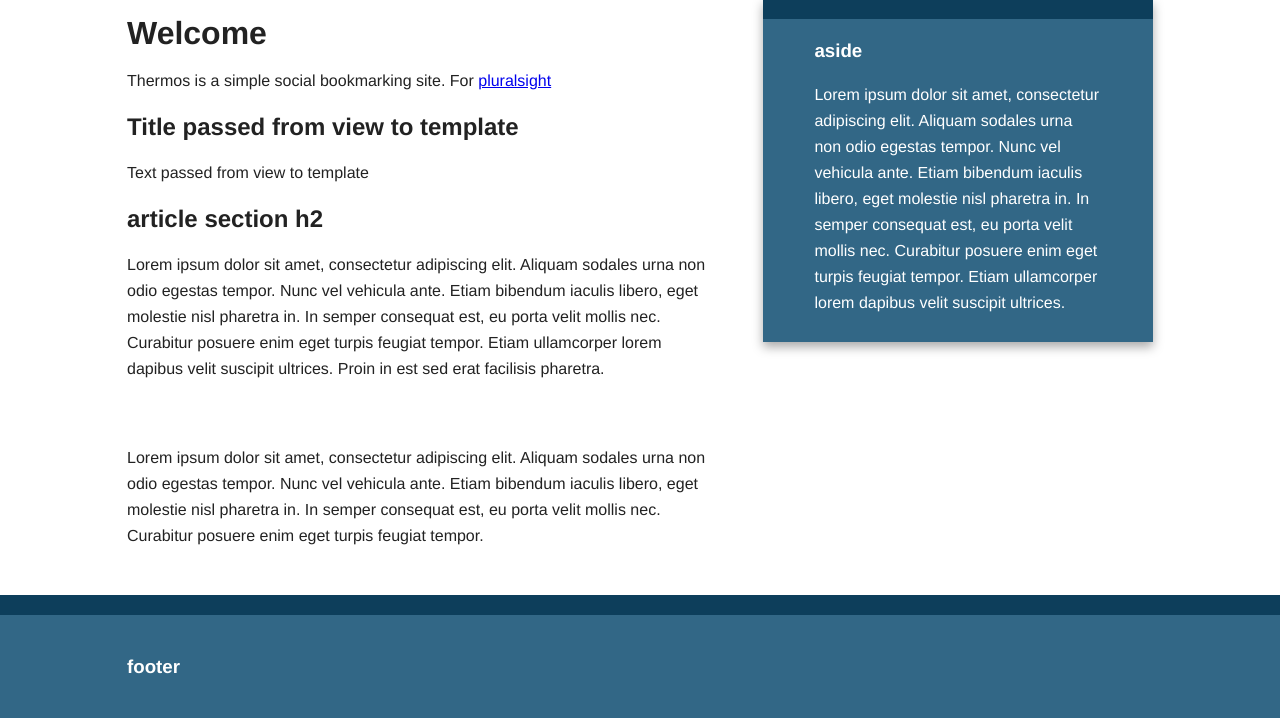
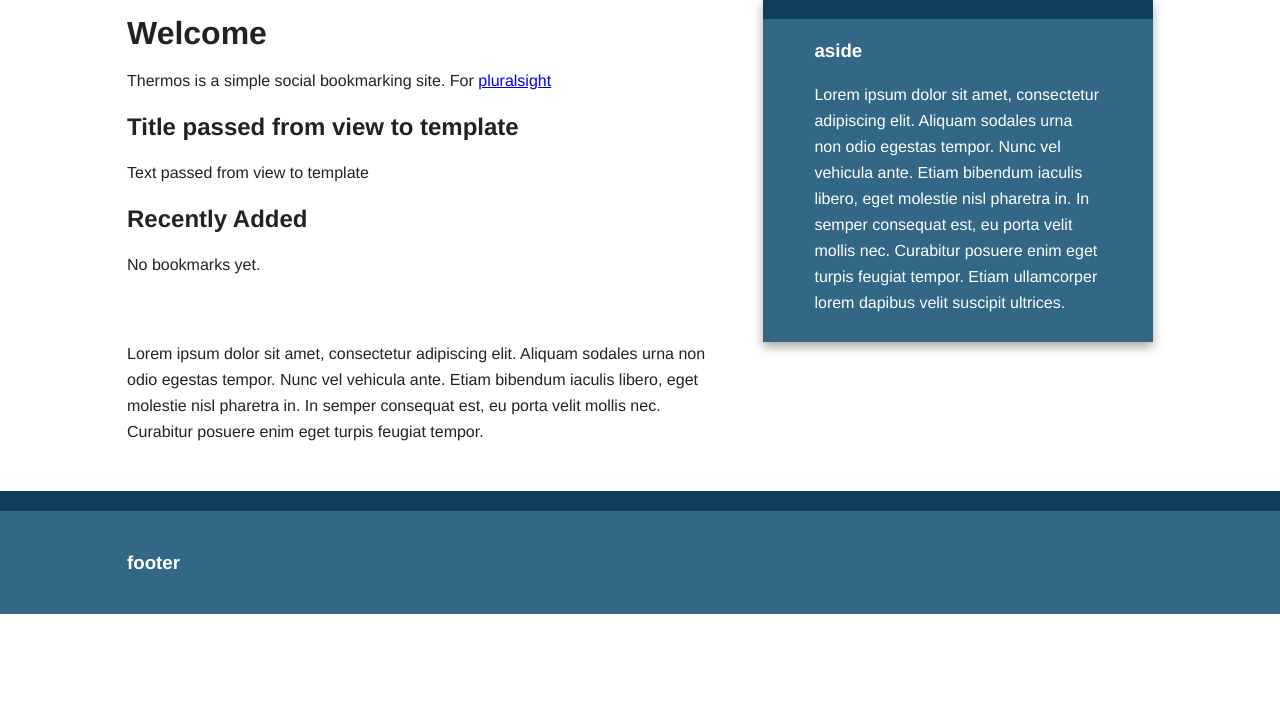
Before and after one commit to mkos/thermos, a Flask app: page / in a window 1280 px wide. Shown: the part 143-861 px from the top of the page. After the commit the page ends 757 px from the top, so only its background shows below. Run offline with Flask 2, Linux system fonts and the light colour scheme; some libraries are stand-ins or nearby versions.

Commit message:
added bookmark displaying

```diff
--- a/thermos/templates/index.html
+++ b/thermos/templates/index.html
@@ -15,8 +15,16 @@ Thermos -- Welcome
             <p>{{ text }}</p>
         </section>
         <section>
-            <h2>article section h2</h2>
-            <p>Lorem ipsum dolor sit amet, consectetur adipiscing elit. Aliquam sodales urna non odio egestas tempor. Nunc vel vehicula ante. Etiam bibendum iaculis libero, eget molestie nisl pharetra in. In semper consequat est, eu porta velit mollis nec. Curabitur posuere enim eget turpis feugiat tempor. Etiam ullamcorper lorem dapibus velit suscipit ultrices. Proin in est sed erat facilisis pharetra.</p>
+            <h2>Recently Added</h2>
+            {% if new_bookmarks %}
+                <ul>
+                    {% for bm in new_bookmarks %}
+                        <li>{{ bm.user }} added <a href="{{ bm.url }}">{{ bm.url }}</a></li>
+                    {% endfor %}
+                </ul>
+            {% else %}
+                No bookmarks yet.
+            {% endif %}
         </section>
         <footer>
             <h3>article footer h3</h3>
--- a/thermos/thermos.py
+++ b/thermos/thermos.py
@@ -11,10 +11,14 @@ def store_bookmark(url):
                           date = datetime.utcnow()
     ))
 
+def new_bookmarks(num):
+    return sorted(bookmarks, key = lambda bm: bm['date'], reverse = True)[:num]
+
 @app.route('/')
 @app.route('/index')
 def index():
     return render_template('index.html',
+                           new_bookmarks = new_bookmarks(5),
                            title="Title passed from view to template",
                            text="Text passed from view to template")
 
```
